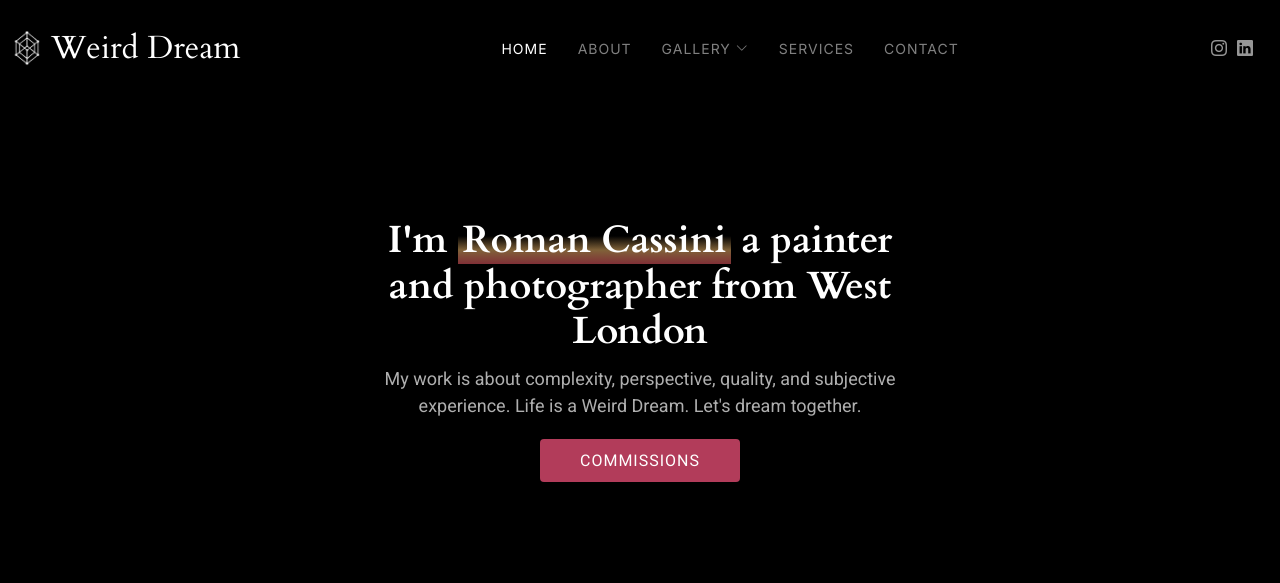
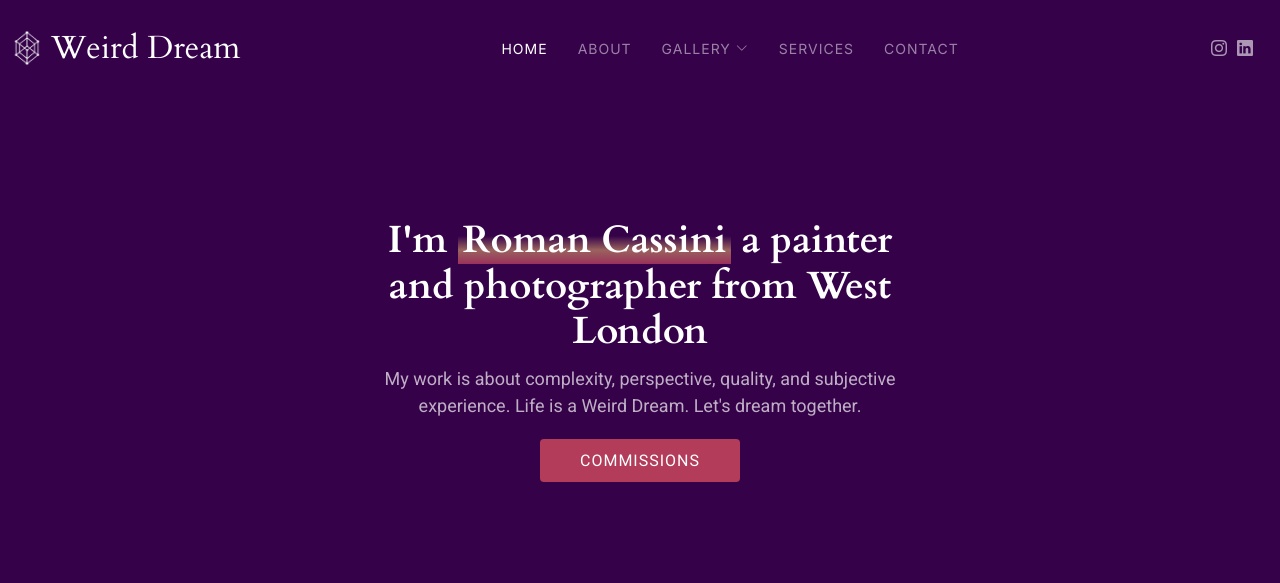
Before and after one commit to romancassini/weird-dream-landing, a website: page public/index.html in a window 1280 px wide. Shown: the top 583 px of the page. Drawn offline with Linux system fonts and the light colour scheme.

Commit message:
Update main.css

```diff
--- a/public/assets/css/main.css
+++ b/public/assets/css/main.css
@@ -19,7 +19,7 @@
   --nav-font: "Inter", sans-serif;
 
   /* Global Colors */
-  --background-color: #000000;
+  --background-color: #35024A;
   --default-color: #fafafa;
   --heading-color: #ffffff;
   --accent-color: #27a776;
```
